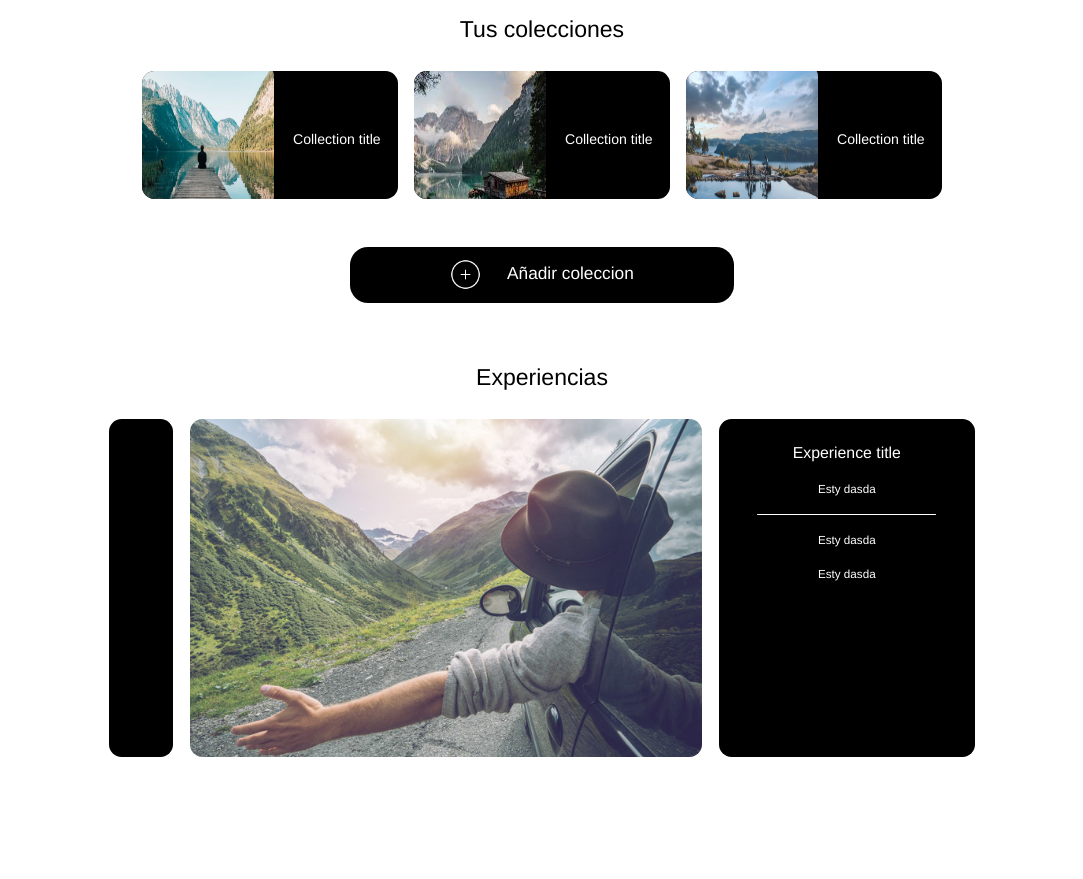
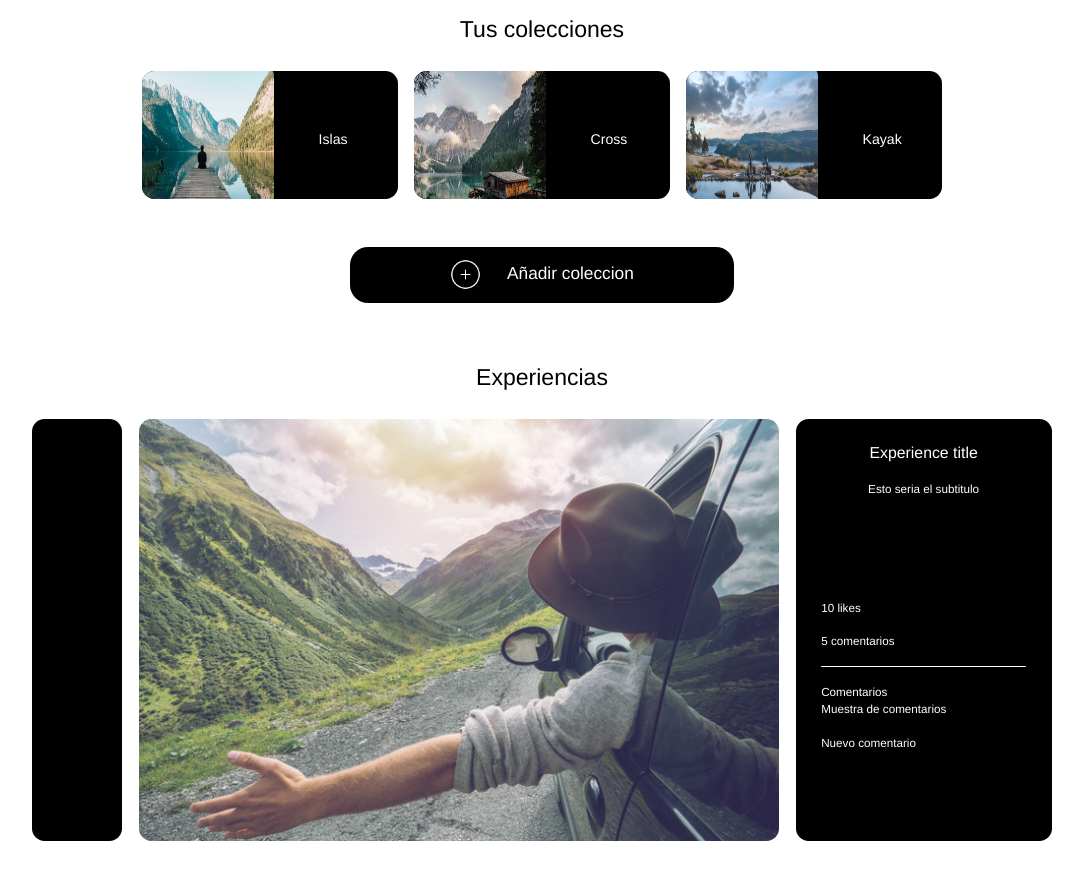
Before and after one commit to adcerros/UI_FinalPractise, a plain HTML site: page main.html in a window 1280 px wide. Shown: the part 860-1739 px from the top of the page, without its empty margins (98-1181 px from the left). Before the commit the page ends 1665 px from the top, so only its background shows below. Drawn offline with nearby package versions, Linux system fonts and the light colour scheme.

Commit message:
cambios menores

```diff
--- a/main.html
+++ b/main.html
@@ -245,19 +245,19 @@
                     <button class="crop_square_collections mr-2 ml-2">
                         <div class="row">
                             <div class="d-flex"><img class="collections-images" src="images/coleccion1.jpeg" alt="coleccion"></div>
-                            <div class="d-flex"><p class="experiences-text-min">Collection title</p></div>
+                            <div class="d-flex"><p class="experiences-text-min">Islas</p></div>
                         </div>
                     </button>
                     <button class="crop_square_collections mr-2 ml-2">
                         <div class="row">
                             <div class="d-flex"><img class="collections-images" src="images/coleccion2.jpeg" alt="coleccion"></div>
-                            <div class="d-flex"><p class="experiences-text-min">Collection title</p></div>
+                            <div class="d-flex"><p class="experiences-text-min">Cross</p></div>
                         </div>
                     </button>
                     <button class="crop_square_collections mr-2 ml-2">
                         <div class="row">
                             <div class="d-flex"><img class="collections-images" src="images/coleccion3.jpg" alt="coleccion"></div>
-                            <div class="d-flex"><p class="experiences-text-min">Collection title</p></div>
+                            <div class="d-flex"><p class="experiences-text-min">Kayak</p></div>
                         </div>
                     </button>
                 </div>
@@ -269,12 +269,16 @@
                 <div class="experiences-options-btn">
                 </div>
                 <img src="images/experiencias.jpeg" class="myprofile-experiences-image mr-1 ml-1" alt="experiencias">
-                <div class="myprofile-experiences-image-info align-items-center ">
+                <div class="myprofile-experiences-info align-items-center ">
                     <p class="titles-experiences-white">Experience title</p>
-                    <p class="subtitles-experiences-white-aux">Esty dasda</p>
+                    <p class="subtitles-experiences-white-aux">Esto seria el subtitulo</p>
+                    <p class="text-experiences-info-white">10 likes</p>
+                    <p class="text-experiences-info-white">5 comentarios</p>
                     <hr class="experiences-info-separator">
-                    <p class="subtitles-experiences-white-aux">Esty dasda</p>
-                    <p class="subtitles-experiences-white-aux">Esty dasda</p>
+                    <div class="text-experiences-info-white">Comentarios
+                        <p>Muestra de comentarios</p>
+                    </div>
+                    <p class="text-experiences-info-white">Nuevo comentario</p>
                 </div>
             </div>
         </div>
--- a/style/main.css
+++ b/style/main.css
@@ -195,8 +195,11 @@ header {
 .experiences-info-separator{
     color: white;
     border-color: white;
+    text-align: left;
+    align-self: start;
     border-width: 0.2vh;
-    width: 14vw;
+    margin-top: calc(1vh+2vw);
+    width: 16vw;
     border-radius: calc(0.6vw + 0.6em);
 }
 
@@ -494,6 +497,21 @@ header {
     font-weight: lighter;
     margin-top: calc(0.6vh + 0.3vw);
     font-size: calc(0.6vw + 0.5vh);
+    margin-bottom: calc(3vh + 6vw);
+    color: white;
+    padding: 0%;
+    background-color: transparent;
+    border: none;
+    outline: none;
+}
+
+.text-experiences-info-white{
+    text-align: left;
+    font-family: 'Helvetica';
+    font-weight: lighter;
+    margin-top: calc(0.6vh + 0.3vw);
+    margin-left: 2vw;
+    font-size: calc(0.6vw + 0.5vh);
     color: white;
     padding: 0%;
     background-color: transparent;
@@ -502,9 +520,10 @@ header {
 }
 
 .experiences-text-min{
+    text-align: center;
     font-size: calc(0.55vw + 0.55vw);
     color: white;
-    margin-left: 1.5vw;
+    margin-left: 3.5vw;
     margin-top: 4.5vw;
     width: 8;
 }
@@ -819,30 +838,28 @@ span.error{
 }
 
 .experiences-options-btn {
-    width: 5vw;
+    width: 7vw;
     margin-right: 1vw;
     margin-left: 1vw;
     background-color: black;
     border-radius: calc(0.6vw + 0.6vh);
-    height: calc(20vh+20vw);
+    height: calc(10vh+20vw);
 }
 
 
-.myprofile-experiences-image-info {
+.myprofile-experiences-info {
     width: 20vw;
     margin-right: 1vw;
     margin-left: 1vw;
     border-radius: calc(0.6vw + 0.6vh);
     background-color: black;
-    height: calc(20vh+20vw);
+    height: calc(10vh+20vw);
 }
 
 .myprofile-experiences-image {
-    width: 40vw;
+    width: 50vw;
     border-radius: calc(0.6vw + 0.6vh);
-    height: calc(20vh+20vw);
-    max-width: 40vw;
-    min-width: 40vw;
+    height: calc(10vh+40vw);
 }
 
 
```
